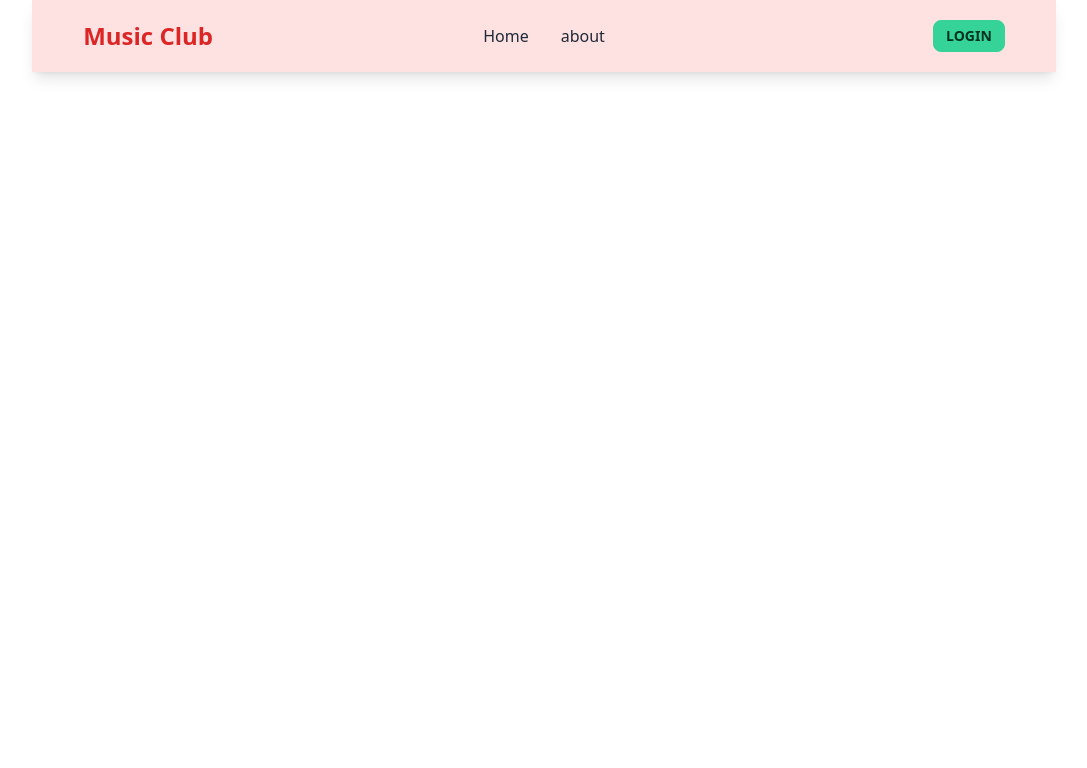
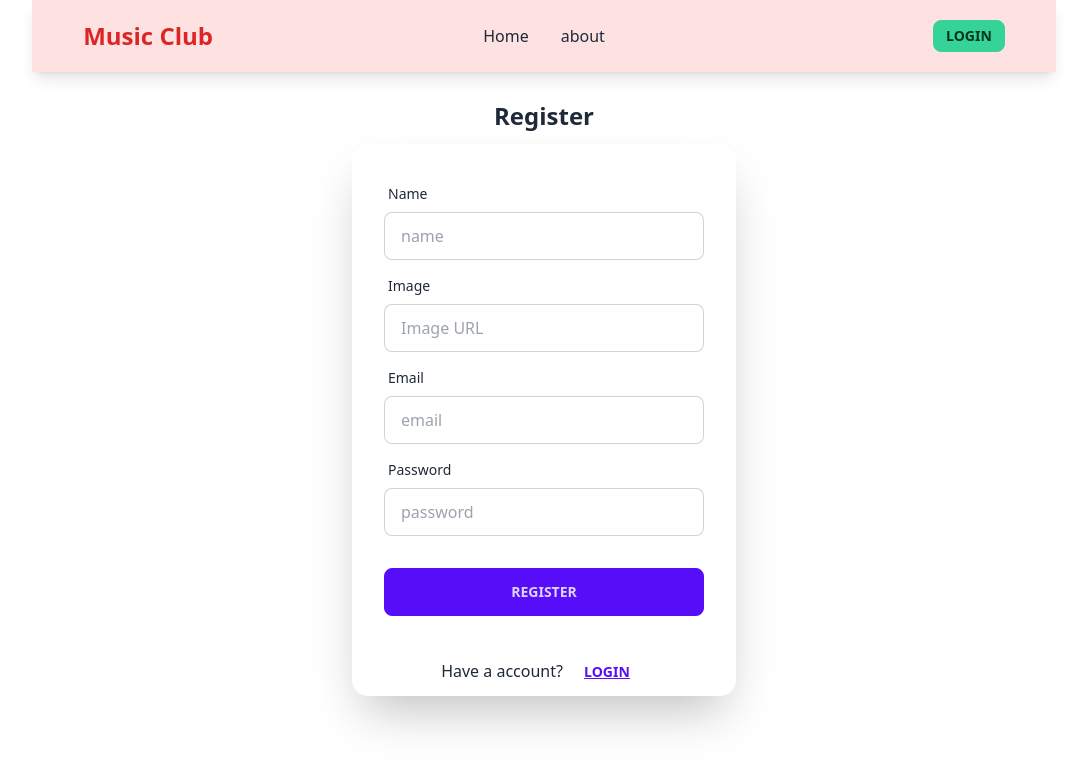
Before and after one commit to Digontha/Music-Club-Website, a React (Vite) app: page /register in a window 1280 px wide. Shown: the top 768 px of the page, without its empty margins (96-1183 px from the left). Built offline with nearby package versions, Linux system fonts and the light colour scheme.

Commit message:
create login and register route for my website where user can create account

```diff
--- /dev/null
+++ b/src/Component/Login/Login.jsx
@@ -0,0 +1,38 @@
+import { Link } from "react-router-dom";
+
+
+const Login = () => {
+    return (
+
+
+
+        <div className='flex flex-col justify-center items-center mt-10 lg:h-[70vh]'>
+            <h1 className="text-2xl font-semibold py-3">Login</h1>
+
+              <div className="card w-full max-w-sm shadow-2xl bg-base-100">
+            <form className="card-body">
+              <div className="form-control">
+                <label className="label">
+                  <span className="label-text">Email</span>
+                </label>
+                <input type="email" placeholder="email" className="input input-bordered" required />
+              </div>
+              <div className="form-control">
+                <label className="label">
+                  <span className="label-text">Password</span>
+                </label>
+                <input type="password" placeholder="password" className="input input-bordered" required />
+
+              </div>
+              <div className="form-control mt-6">
+                <button className="btn btn-primary">Login</button>
+              </div>
+            </form>
+            <Link className="text-center" to="/register"><p>Haven't any account? <span className="font-bold btn btn-link">register</span></p></Link>
+          </div>
+        </div>
+
+    );
+};
+
+export default Login;
--- a/src/Component/Pages/Home/HomeElement/Navbar.jsx
+++ b/src/Component/Pages/Home/HomeElement/Navbar.jsx
@@ -48,7 +48,7 @@
                 </ul>
             </div>
             <div className="navbar-end">
-               <Link><button className="btn btn-success btn-sm">Login</button></Link>
+               <Link to="/login"><button className="btn btn-success btn-sm">Login</button></Link>
             </div>
         </div>
     );
--- /dev/null
+++ b/src/Component/Register/Register.jsx
@@ -0,0 +1,47 @@
+import { Link } from "react-router-dom";
+
+
+const Register = () => {
+    return (
+        <div>
+            <div className='flex flex-col justify-center items-center mt-10 lg:h-[70vh]'>
+            <h1 className="text-2xl font-semibold py-3">Register</h1>
+              <div className="card w-full max-w-sm shadow-2xl bg-base-100">
+            <form className="card-body">
+              <div className="form-control">
+                <label className="label">
+                  <span className="label-text">Name</span>
+                </label>
+                <input type="text" placeholder="name" className="input input-bordered"  />
+              </div>
+              <div className="form-control">
+                <label className="label">
+                  <span className="label-text">Image</span>
+                </label>
+                <input type="text" placeholder="Image URL" className="input input-bordered"  />
+              </div>
+              <div className="form-control">
+                <label className="label">
+                  <span className="label-text">Email</span>
+                </label>
+                <input type="email" placeholder="email" className="input input-bordered" required />
+              </div>
+              <div className="form-control">
+                <label className="label">
+                  <span className="label-text">Password</span>
+                </label>
+                <input type="password" placeholder="password" className="input input-bordered" required />
+
+              </div>
+              <div className="form-control mt-6">
+                <button className="btn btn-primary">Register</button>
+              </div>
+            </form>
+            <Link className="text-center" to="/login"><p>Have a account? <span className="font-bold btn btn-link">login</span></p></Link>
+          </div>
+        </div>
+        </div>
+    );
+};
+
+export default Register;
```
Also changed, not shown: src/Router/Route.jsx (+10 -0 lines).
